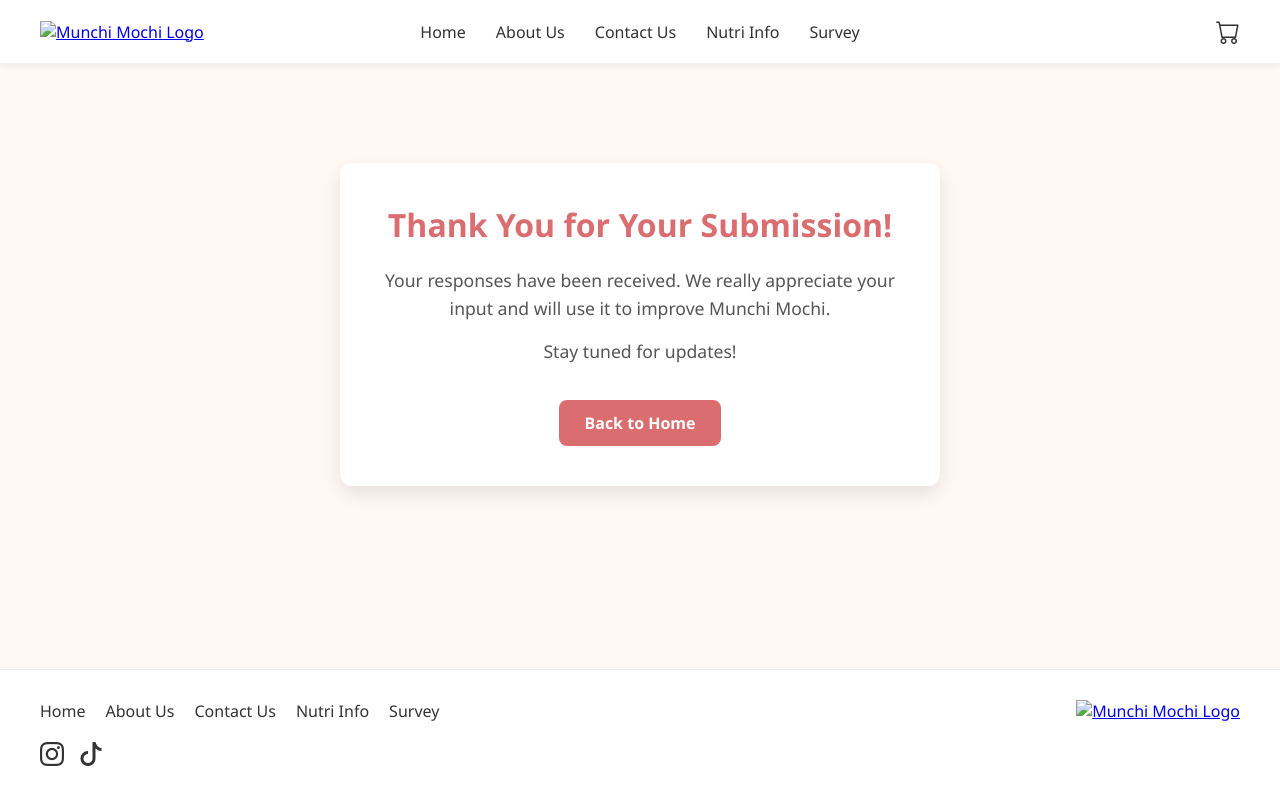
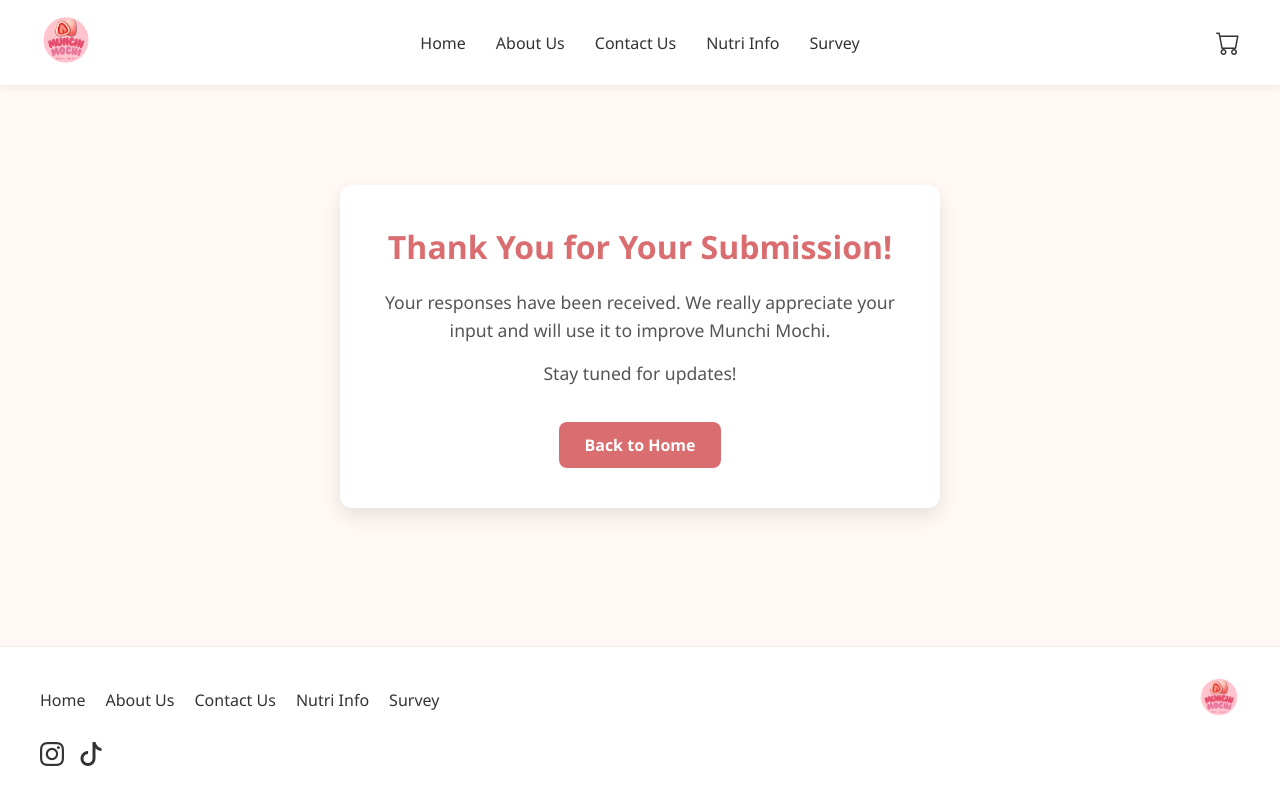
Before and after one commit to BrenoMiranda-07/Munchi-Mochi, a plain HTML site: page thankyou.html in a window 1280 px wide. Drawn offline with nearby package versions, Linux system fonts and the light colour scheme; files that its build step writes are made by us from their sources.

Commit message:
Update thankyou.html

```diff
--- a/thankyou.html
+++ b/thankyou.html
@@ -5,7 +5,7 @@
     <meta charset="UTF-8">
     <meta name="viewport" content="width=device-width, initial-scale=1.0">
     <link rel="stylesheet" href="https://cdn.jsdelivr.net/npm/bootstrap-icons@1.11.3/font/bootstrap-icons.css">
-    <link rel="stylesheet" href="../CSS/thankyou.css">
+    <link rel="stylesheet" href="thankyou.css">
     <title>Thank You | Munchi Mochi</title>
 </head>
 
@@ -14,7 +14,7 @@
     <div class="navbar">
         <div class="logo">
             <a href="index.html">
-                <img src="../ASSETS/munchi-mochi-logo.png" alt="Munchi Mochi Logo">
+                <img src="munchi-mochi-logo.png" alt="Munchi Mochi Logo">
             </a>
         </div>
         <div class="nav-center">
@@ -59,7 +59,7 @@
             <!-- Right Side: Logo -->
             <div class="footer-logo">
                 <a href="index.html">
-                    <img src="../ASSETS/munchi-mochi-logo.png" alt="Munchi Mochi Logo">
+                    <img src="munchi-mochi-logo.png" alt="Munchi Mochi Logo">
                 </a>
             </div>
         </div>
```
